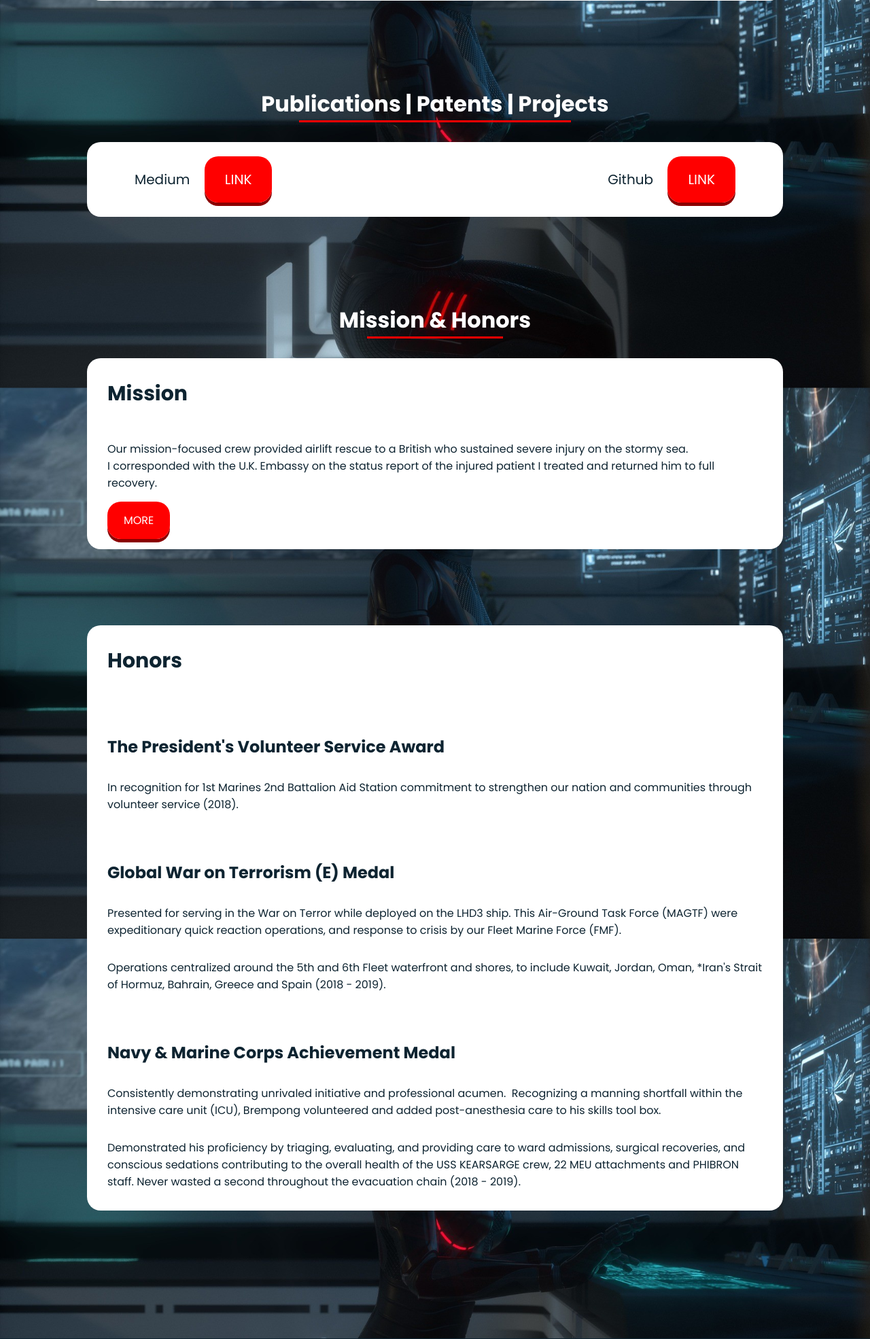
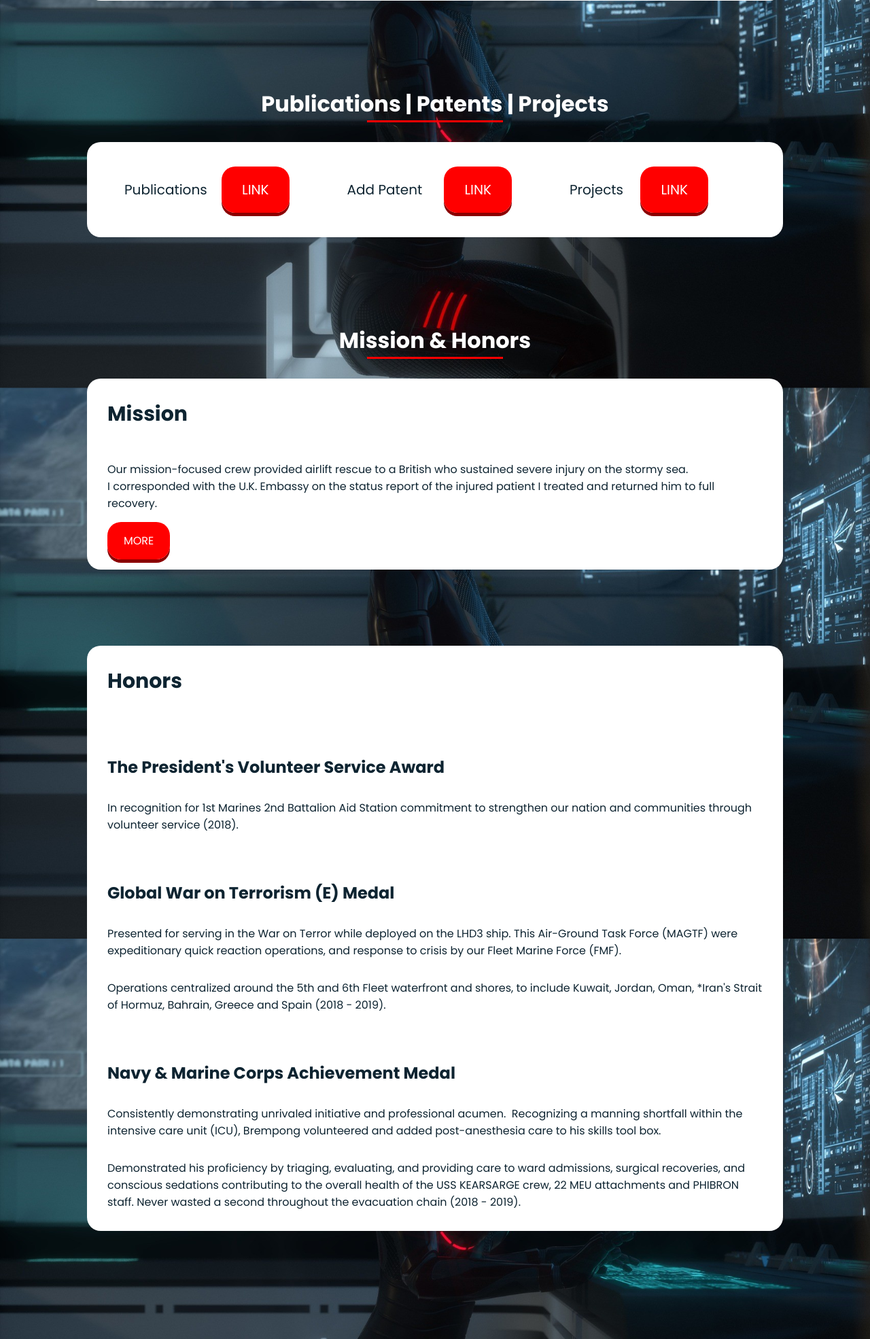
Before and after one commit to dylanbuchi/francis-portfolio, a Flask app: page /impact.html in a window 1280 px wide. Shown: the part 1861-3831 px from the top of the page at 68% size. Run offline with Flask 2, Linux system fonts and the light colour scheme; some libraries are stand-ins or nearby versions.

Commit message:
fix buttons

```diff
--- a/static/assets/css/styles.css
+++ b/static/assets/css/styles.css
@@ -7,11 +7,21 @@
 TITLE HOME MOVE */
 
 /* IMPACT  */
-.l1 {
+
+/* .l1 {
     padding: 20px;
 }
 .l2 {
-    padding: 30px;
+    padding: 20px;
+}
+
+.l3 {
+    padding: 20px;
+} */
+.buttons-impact {
+    padding-left: 10px;
+    padding-top: 25px;
+    padding-bottom: 25px;
 }
 
 a.github-link,
@@ -38,10 +48,6 @@ a.snt-jude:active {
 
 .hope-div {
     height: auto;
-    background-color: white;
-    border-radius: 20px;
-}
-.volunteer-div {
     background-color: white;
     border-radius: 20px;
 }
@@ -226,7 +232,7 @@ img {
 .section-title-p::after {
     position: absolute;
     content: "";
-    width: 400px;
+    width: 200px;
     height: 0.18rem;
     left: 0;
     right: 0;
@@ -563,9 +569,47 @@ contact-icons */
     padding-bottom: 20px;
 }
 /* ===== MEDIA QUERIES=====*/
-
+.project-button {
+    margin-left: 55px;
+    border-radius: 20px;
+    background-color: red;
+    box-shadow: 0 5px 0 darkred;
+    color: white;
+    padding: 1em 1.5em;
+    position: relative;
+    text-decoration: none;
+    text-transform: uppercase;
+}
+.volunteer-div {
+    width: auto;
+    height: auto;
+    background-color: white;
+    border-radius: 20px;
+}
 /* pc */
 @media screen and (min-width: 768px) {
+    .project-button {
+        margin-left: 20px;
+        border-radius: 20px;
+        background-color: red;
+        box-shadow: 0 5px 0 darkred;
+        color: white;
+        padding: 1em 1.5em;
+        position: relative;
+        text-decoration: none;
+        text-transform: uppercase;
+    }
+    .buttons-impact {
+        padding-left: 25px;
+        float: left;
+    }
+    .volunteer-div {
+        width: auto;
+        height: auto;
+        background-color: white;
+        border-radius: 20px;
+    }
+
     .l1 {
         padding: 10px;
         margin-left: 30px;
--- a/templates/impact.html
+++ b/templates/impact.html
@@ -225,15 +225,10 @@
                 </h2>
                 <div class="hope-div bd-grid">
                     <div class="title-hope">
-                        <!-- <h2 style="font-size: 30px" class="about__subtitle">
-
-                        </h2> -->
-                    </div>
-                    <div class="title-hope">
                         <ul>
-                            <li class="l1">
+                            <li class="buttons-impact">
                                 <p style="font-size: 20px" class="about__text">
-                                    Medium &nbsp;&nbsp;
+                                    Publications &nbsp;&nbsp;
 
                                     <a
                                         class="snt-jude"
@@ -244,12 +239,25 @@
                                     >
                                 </p>
                             </li>
-                            <li class="l2">
+                            <li class="buttons-impact">
                                 <p style="font-size: 20px" class="about__text">
-                                    Github &nbsp;&nbsp;
+                                    Add Patent &nbsp;&nbsp;&nbsp;&nbsp;
 
                                     <a
                                         class="snt-jude"
+                                        href="http://patents.google.com/"
+                                        target="_blank"
+                                    >
+                                        Link</a
+                                    >
+                                </p>
+                            </li>
+                            <li class="buttons-impact">
+                                <p style="font-size: 20px" class="about__text">
+                                    Projects
+
+                                    <a
+                                        class="project-button"
                                         href="https://github.com/click2ctrl"
                                         target="_blank"
                                     >
```
